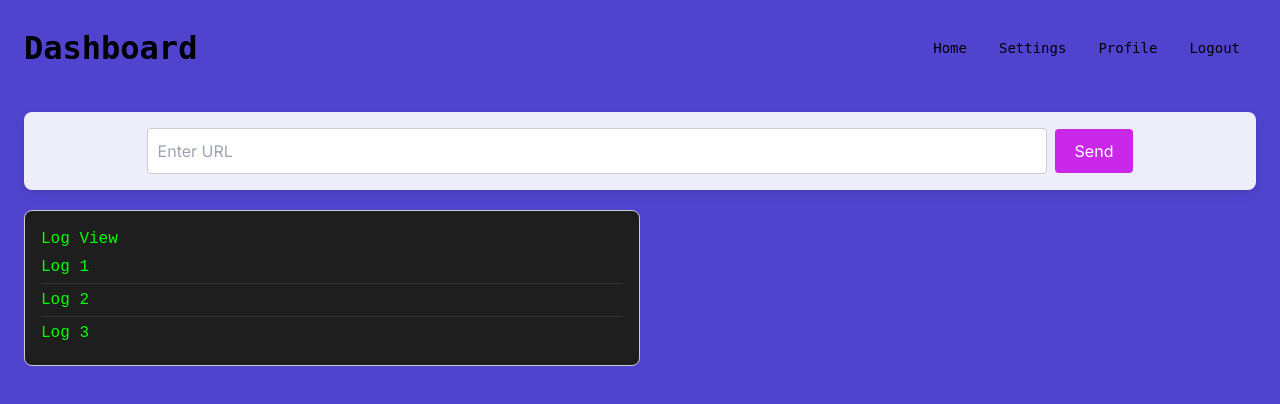
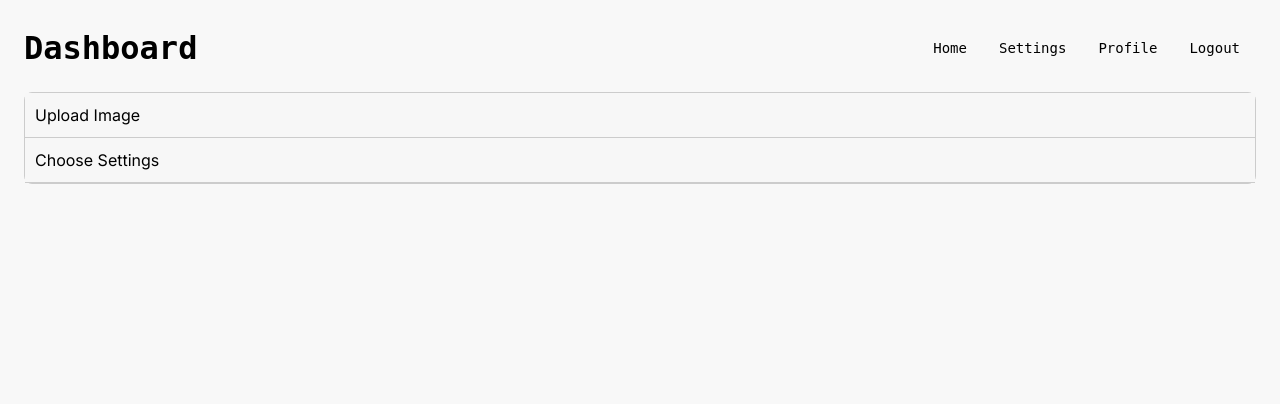
Before and after one commit to kkang2097/hillsb-hacks, a Next.js app in the folder webchat/: page / in a window 1280 px wide. Shown: the top 404 px of the page. Built offline with nearby package versions, Linux system fonts and the light colour scheme.

Commit message:
frontend checkpoint
- inputs to agents almost done

```diff
--- /dev/null
+++ b/webchat/app/components/Accordion.tsx
@@ -0,0 +1,52 @@
+import React, { useState, useEffect } from 'react';
+import Settings from './Settings'; // Import the Settings component
+import UploadBar from './UploadBar'; // Import the UploadBar component
+
+export const Accordion = ({ children }: { children: React.ReactNode }) => {
+  const [openIndex, setOpenIndex] = useState<number | null>(null);
+
+  useEffect(() => {
+    const savedIndex = localStorage.getItem('openAccordionIndex');
+    if (savedIndex) {
+      setOpenIndex(Number(savedIndex));
+    }
+  }, []);
+
+  const toggleItem = (index: number) => {
+    const newIndex = openIndex === index ? null : index;
+    setOpenIndex(newIndex);
+    localStorage.setItem('openAccordionIndex', newIndex?.toString() || '');
+  };
+
+  return (
+    <div className="accordion">
+      {React.Children.map(children, (child, index) => {
+        return React.cloneElement(child as React.ReactElement<any>, {
+          isOpen: openIndex === index,
+          onToggle: () => toggleItem(index),
+        });
+      })}
+    </div>
+  );
+};
+
+export const AccordionItem = ({
+  title,
+  children,
+  isOpen,
+  onToggle,
+}: {
+  title: string;
+  children: React.ReactNode;
+  isOpen: boolean;
+  onToggle: () => void;
+}) => {
+  return (
+    <div className="accordion-item">
+      <div className="accordion-title" onClick={onToggle}>
+        {title}
+      </div>
+      {isOpen && <div className="accordion-content">{children}</div>}
+    </div>
+  );
+};
--- /dev/null
+++ b/webchat/app/components/Dropdown.tsx
@@ -0,0 +1,28 @@
+import React from 'react';
+
+interface DropdownProps {
+    value: string;
+    onChange: (value: string) => void;
+    options: string[];
+}
+
+const Dropdown: React.FC<DropdownProps> = ({ value, onChange, options }) => {
+    return (
+        <label className="block mb-2">
+            Dropdown:
+            <select
+                value={value}
+                onChange={(e) => onChange(e.target.value)}
+                className="w-full border rounded p-2"
+            >
+                {options.map((option) => (
+                    <option key={option} value={option}>
+                        {option}
+                    </option>
+                ))}
+            </select>
+        </label>
+    );
+};
+
+export default Dropdown;
--- a/webchat/app/components/LogView.tsx
+++ /dev/null
@@ -1,37 +0,0 @@
-import React, { useEffect, useState } from 'react';
-
-const LogView: React.FC = () => {
-    const [logs, setLogs] = useState<string[]>([]);
-    const [loading, setLoading] = useState<boolean>(true);
-
-    useEffect(() => {
-        const fetchLogs = async () => {
-            // Dummy API request simulation
-            // TODO: Replace with actual API request
-            const response = await new Promise<string[]>((resolve) =>
-                setTimeout(() => resolve(['Log 1', 'Log 2', 'Log 3']), 1000)
-            );
-            setLogs(response);
-            setLoading(false);
-        };
-
-        fetchLogs();
-    }, []);
-
-    if (loading) {
-        return <div className="log-view">Loading logs...</div>;
-    }
-
-    return (
-        <div className="log-view">
-            <h2>Log View</h2>
-            <ul className="log-list">
-                {logs.map((log, index) => (
-                    <li key={index} className="log-item">{log}</li>
-                ))}
-            </ul>
-        </div>
-    );
-};
-
-export default LogView;
--- /dev/null
+++ b/webchat/app/components/Settings.tsx
@@ -0,0 +1,33 @@
+import React, { useState } from 'react';
+import Slider from './Slider';
+import Dropdown from './Dropdown';
+
+const Settings: React.FC = () => {
+    // TODO: Decide the parameters later
+    const [sliderValue1, setSliderValue1] = useState(50);
+    const [sliderValue2, setSliderValue2] = useState(50);
+    const [dropdownValue1, setDropdownValue1] = useState('Option 1');
+    const [dropdownValue2, setDropdownValue2] = useState('Option 1');
+
+    const dropdownOptions = ['Option 1', 'Option 2', 'Option 3'];
+
+    return (
+        <div className="settings-ui p-4 bg-white rounded shadow-md">
+            <h2 className="text-lg font-semibold mb-4">Settings</h2>
+            <div className="mb-4">
+                <Slider value={sliderValue1} onChange={setSliderValue1} />
+            </div>
+            <div className="mb-4">
+                <Slider value={sliderValue2} onChange={setSliderValue2} />
+            </div>
+            <div className="mb-4">
+                <Dropdown value={dropdownValue1} onChange={setDropdownValue1} options={dropdownOptions} />
+            </div>
+            <div className="mb-4">
+                <Dropdown value={dropdownValue2} onChange={setDropdownValue2} options={dropdownOptions} />
+            </div>
+        </div>
+    );
+};
+
+export default Settings;
--- /dev/null
+++ b/webchat/app/components/Slider.tsx
@@ -0,0 +1,24 @@
+import React from 'react';
+
+interface SliderProps {
+    value: number;
+    onChange: (value: number) => void;
+}
+
+const Slider: React.FC<SliderProps> = ({ value, onChange }) => {
+    return (
+        <label className="block mb-2">
+            Slider: {value}
+            <input
+                type="range"
+                min="0"
+                max="100"
+                value={value}
+                onChange={(e) => onChange(Number(e.target.value))}
+                className="w-full"
+            />
+        </label>
+    );
+};
+
+export default Slider;
--- a/webchat/app/components/UploadBar.tsx
+++ b/webchat/app/components/UploadBar.tsx
@@ -1,30 +1,66 @@
-import React, { useState } from 'react';
+import React, { useState, useEffect } from 'react';
+import { submitImage } from '../utils/submitImage';
 
 const UploadBar: React.FC = () => {
-    const [url, setUrl] = useState('');
+    const [file, setFile] = useState<File | null>(null);
+    const [preview, setPreview] = useState<string | null>(null);
+    const [fileName, setFileName] = useState<string | null>(null);
+
+    useEffect(() => {
+        const savedImage = localStorage.getItem('uploadedImage');
+        const savedFileName = localStorage.getItem('fileName'); // Retrieve filename from localStorage
+        if (savedImage) {
+            setPreview(savedImage);
+        }
+        if (savedFileName) {
+            setFileName(savedFileName); // Set filename from localStorage
+        }
+    }, []);
 
     const handleInputChange = (event: React.ChangeEvent<HTMLInputElement>) => {
-        setUrl(event.target.value);
+        const selectedFile = event.target.files?.[0] || null;
+        setFile(selectedFile);
+        if (selectedFile) {
+            const fileReader = new FileReader();
+            fileReader.onloadend = () => {
+                setPreview(fileReader.result as string);
+                localStorage.setItem('uploadedImage', fileReader.result as string);
+                setFileName(selectedFile.name); // Set the filename
+                localStorage.setItem('fileName', selectedFile.name); // Persist filename in localStorage
+            };
+            fileReader.readAsDataURL(selectedFile);
+        } else {
+            setPreview(null);
+            setFileName(null); // Clear filename if no file
+            localStorage.removeItem('uploadedImage'); // Clear local storage if no file
+            localStorage.removeItem('fileName'); // Clear filename from localStorage
+        }
     };
 
-    const handleSubmit = (event: React.FormEvent) => {
+    const handleSubmit = async (event: React.FormEvent) => {
         event.preventDefault();
-        // Handle the URL submission logic here
-        console.log('Submitted URL:', url);
-        setUrl(''); // Clear the input after submission
+        await submitImage(file);
+        setFile(null); // Clear the input after submission
+        setPreview(null); // Clear the preview after submission
+        setFileName(null); // Clear filename after submission
+        localStorage.removeItem('uploadedImage'); // Clear local storage after submission
+        localStorage.removeItem('fileName'); // Clear filename from localStorage
     };
 
     return (
-        <form onSubmit={handleSubmit} className="upload-bar">
-            <input
-                type="text"
-                value={url}
-                onChange={handleInputChange}
-                placeholder="Enter URL"
-                required
-            />
-            <button type="submit">Send</button>
-        </form>
+        <div>
+            <form className="upload-bar" onSubmit={handleSubmit}>
+                <label className="upload-label">
+                    <input
+                        type="file"
+                        onChange={handleInputChange}
+                    />
+                    <span>{fileName || 'No file chosen'}</span> {/* Display the file name or a default message */}
+                </label>
+                <button type="submit">Upload</button>
+            </form>
+            {preview && <img src={preview} alt="Image Preview" className="mt-2 w-1/2" />}
+        </div>
     );
 };
 
--- a/webchat/app/globals.css
+++ b/webchat/app/globals.css
@@ -17,8 +17,8 @@
 }
 
 body {
-  color: rgb(var(--foreground-rgb));
-  background-color: #5044cf; /* Hazel color */
+  color: black; /* Text color set to black */
+  background-color: #f8f8f8; /* Off-white color */
 }
 
 @layer utilities {
@@ -105,28 +105,25 @@ body {
 .upload-bar {
   position: relative; /* Change to relative to keep it inside the dashboard */
   margin-top: 20px; /* Add margin to separate from the header */
-  width: 100%; /* Make it full width */
-  text-align: center; /* Center text inside the upload bar */
+  width: auto; /* Change to auto to fit content */
+  text-align: left; /* Align text to the left */
   background-color: rgba(255, 255, 255, 0.9); /* Light background */
   border-radius: 0.5rem; /* Rounded corners */
-  box-shadow: 0 4px 10px rgba(0, 0, 0, 0.1); /* Subtle shadow */
+  box-shadow: none; /* Remove shadow to blend in */
   padding: 16px; /* Padding for inner spacing */
 }
 
 .upload-bar input {
-  position: relative;
-  width: 75%; /* Input width */
-  padding: 10px; /* Padding for input */
-  border: 1px solid #ccc; /* Light border */
-  border-radius: 0.25rem; /* Rounded corners */
-  margin-right: 8px; /* Space between input and button */
-  font-size: 1rem; /* Font size */
+  position: absolute; /* Position off-screen */
+  opacity: 0; /* Hide the default text */
+  width: 100%; /* Ensure it covers the area */
+  height: 100%; /* Ensure it covers the area */
+  cursor: pointer; /* Change cursor to pointer */
 }
 
 .upload-bar button {
   padding: 10px 20px; /* Padding for button */
-  background-color: #c928e9; /* Button color */
-  color: white; /* Text color */
+  background-color: #bfbbc0; /* Button color */
   border: none; /* Remove border */
   border-radius: 0.25rem; /* Rounded corners */
   cursor: pointer; /* Pointer cursor */
@@ -134,37 +131,66 @@ body {
 }
 
 .upload-bar button:hover {
-  background-color: #83279f; /* Darker shade on hover */
-}
-
-.log-view {
-  width: 50%;
-  margin-top: 20px; /* Add margin to separate from the UploadBar */
-  padding: 16px;
-  border: 1px solid #ccc; /* Light border */
-  border-radius: 0.5rem;
-  background-color: #1e1e1e; /* Dark background for terminal */
-  color: #00ff00; /* Green text for terminal */
-  font-family: 'Courier New', Courier, monospace; /* Monospace font */
-  overflow-y: auto; /* Allow scrolling if logs exceed height */
-  max-height: 400px; /* Set a max height for the log view */
-}
-
-.log-list {
-  list-style-type: none;
-  padding: 0;
-}
-
-.log-item {
-  padding: 4px 0;
-  border-bottom: 1px solid #333; /* Darker divider */
-}
-
-.log-item:last-child {
-  border-bottom: none; /* Remove border for last item */
+  background-color: #82329d !important; /* Force the hover color */
 }
 
 .main-content {
   width: 100%; /* Ensure main-content takes full width */
   margin-top: 20px; /* Add margin to separate from the header */
 }
+
+.accordion {
+    border: 1px solid #ccc;
+    border-radius: 0.5rem;
+}
+
+.accordion-item {
+    border-bottom: 1px solid #ccc;
+}
+
+.accordion-title {
+    padding: 10px;
+    cursor: pointer;
+    background-color: #f7f7f7;
+}
+
+.accordion-content {
+    padding: 10px;
+    background-color: #fff;
+}
+
+.settings-ui {
+  padding: 16px; /* Padding for inner spacing */
+  background-color: #ffffff; /* White background */
+  border-radius: 0; /* Remove rounded corners to blend with Accordion */
+  box-shadow: none; /* Remove shadow for seamless blending */
+  border: none; /* Ensure no border */
+}
+
+.settings-ui h2 {
+  font-size: 1.5rem; /* Title font size */
+  font-weight: 600; /* Bold title */
+  margin-bottom: 1rem; /* Space below title */
+}
+
+.settings-ui label {
+  display: block; /* Block display for labels */
+  margin-bottom: 0.5rem; /* Space below labels */
+}
+
+.settings-ui input[type="range"] {
+  width: 100%; /* Full width for sliders */
+  border: none; /* Remove border from range input */
+}
+
+.settings-ui select {
+  width: 100%; /* Full width for dropdowns */
+  border: none; /* Remove border for dropdowns */
+  border-radius: 0.25rem; /* Rounded corners */
+  padding: 0.5rem; /* Padding for dropdowns */
+  margin-top: 0.25rem; /* Space above dropdowns */
+}
+
+.settings-ui .mb-4 {
+  margin-bottom: 1rem; /* Space between form elements */
+}
--- a/webchat/app/page.tsx
+++ b/webchat/app/page.tsx
@@ -3,7 +3,8 @@
 import Image from "next/image";
 import { useState } from "react";
 import UploadBar from "./components/UploadBar";
-import LogView from "./components/LogView"; // Import LogView
+import { Accordion, AccordionItem } from "./components/Accordion";
+import Settings from "./components/Settings"; // Import the Settings component
 
 export default function Dashboard() {
   return (
@@ -19,12 +20,14 @@ export default function Dashboard() {
       </header>
 
       <div className="main-content">
-        <div className="upload-container">
-          <UploadBar />
-        </div>
-        <div className="log-container">
-          <LogView />
-        </div>
+        <Accordion>
+          <AccordionItem title="Upload Image">
+            <UploadBar />
+          </AccordionItem>
+          <AccordionItem title="Choose Settings">
+            <Settings />
+          </AccordionItem>
+        </Accordion>
       </div>
     </div>
   );
--- /dev/null
+++ b/webchat/app/utils/submitImage.ts
@@ -0,0 +1,21 @@
+export const submitImage = async (file: File | null) => {
+    if (file) {
+        const formData = new FormData();
+        formData.append('image', file);
+
+        try {
+            const response = await fetch('https://dummy-endpoint.com/upload', {
+                method: 'POST',
+                body: formData,
+            });
+
+            if (response.ok) {
+                console.log('File uploaded successfully');
+            } else {
+                console.error('File upload failed');
+            }
+        } catch (error) {
+            console.error('Error uploading file:', error);
+        }
+    }
+};
```
